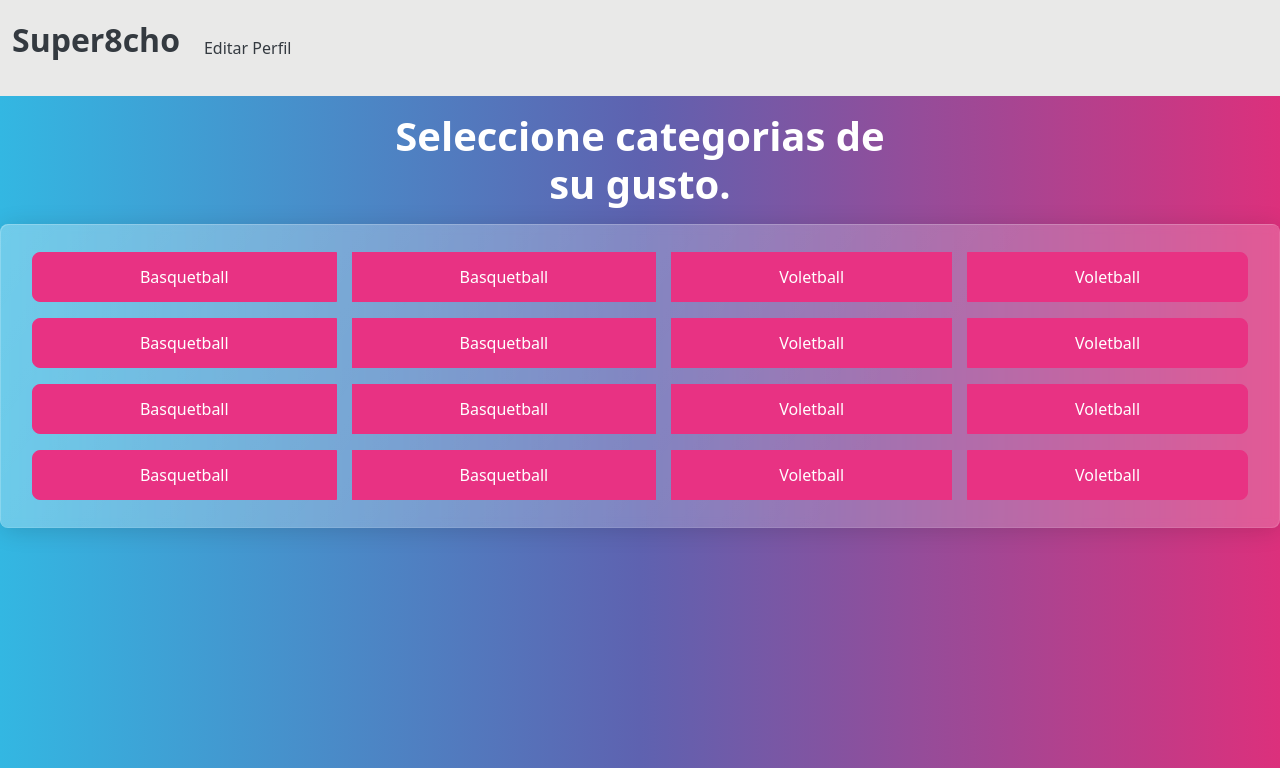
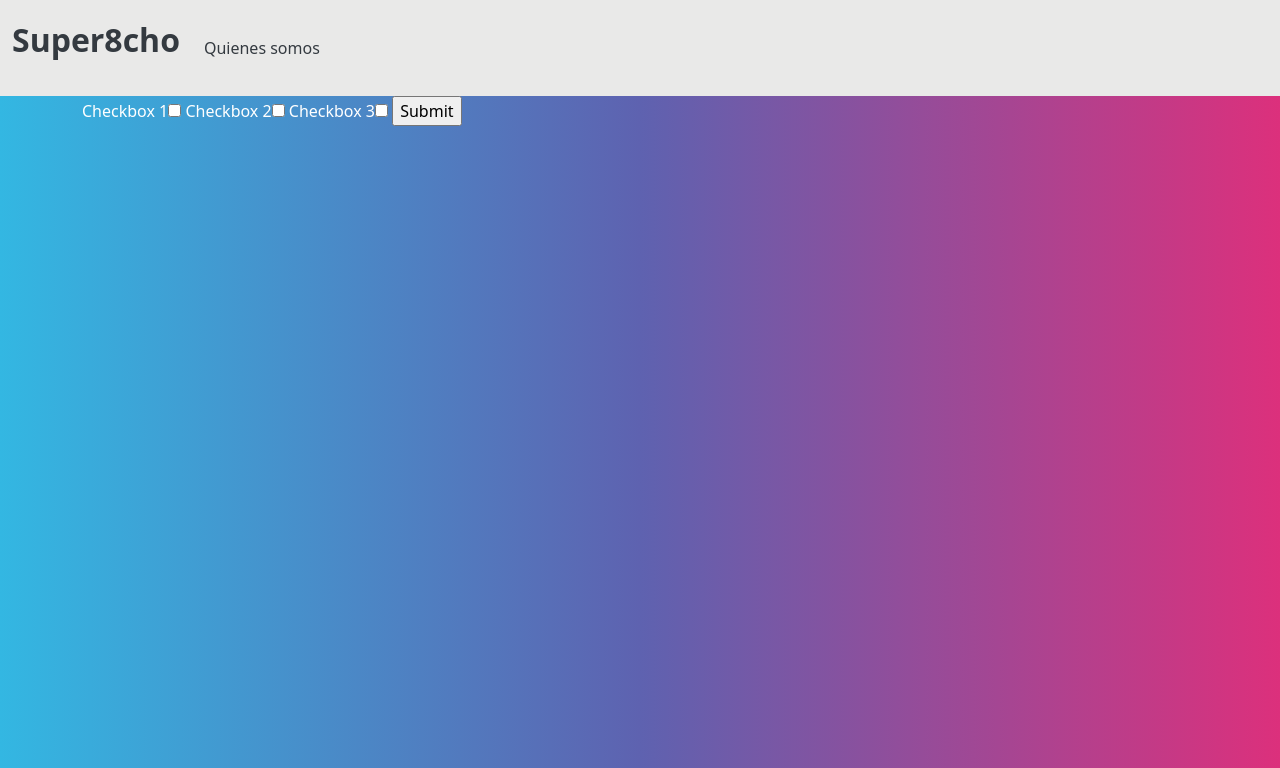
Before and after one commit to titin90/proyecto, a Flask app: page /perfil in a window 1280 px wide. Shown: the top 768 px of the page. Run offline with Flask 2, Linux system fonts and the light colour scheme; some libraries are stand-ins or nearby versions.

Commit message:
Update perfil.html

```diff
--- a/templates/perfil.html
+++ b/templates/perfil.html
@@ -1,91 +1,9 @@
-<!DOCTYPE html>
-<html lang="en">
-<head>
-    <meta charset="UTF-8">
-    <meta http-equiv="X-UA-Compatible" content="IE=edge">
-    <meta name="viewport" content="width=device-width, initial-scale=1.0">
-    <title>Perfil</title>
-    <link rel="stylesheet" href="https://bootswatch.com/5/quartz/bootstrap.min.css">
-</head>
-<body>
-  <nav class="navbar navbar-expand-lg navbar-light bg-light">
-    <div class="container-fluid">
-      <a class="navbar-brand" href="/"><h2>Super8cho</h2></a>
-      <button class="navbar-toggler" type="button" data-bs-toggle="collapse" data-bs-target="#navbarNav" aria-controls="navbarNav" aria-expanded="false" aria-label="Toggle navigation">
-        <span class="navbar-toggler-icon"></span>
-      </button>
-      <div class="collapse navbar-collapse" id="navbarNav">
-        <ul class="navbar-nav">
-          <li class="nav-item">
-            <a class="nav-link active" aria-current="page" href="/perfil">Editar Perfil</a>
-          </li>
-        </ul>
-      </div>
-    </div>
-  </nav>
-  <div class="p-1"></div>
-    <div class="col-md-5 offset-md-auto mx-auto" style="text-align: center;">
-      <h1>Seleccione categorias de su gusto.</h1>
-    </div>
-    <div class="card card-body">
-      <div class="btn-group" role="group" aria-label="Basic checkbox toggle button group">
-        <input type="checkbox" class="btn-check" id="btncheck6" autocomplete="off">
-        <label class="btn btn-primary" for="btncheck6">Basquetball</label>
-        <div class="p-1"></div>
-        <input type="checkbox" class="btn-check" id="btncheck2" autocomplete="off">
-        <label class="btn btn-primary" for="btncheck2">Basquetball</label>
-        <div class="p-1"></div>
-        <input type="checkbox" class="btn-check" id="btncheck3" autocomplete="off">
-        <label class="btn btn-primary" for="btncheck3">Voletball</label>
-        <div class="p-1"></div>
-        <input type="checkbox" class="btn-check" id="btncheck4" autocomplete="off">
-        <label class="btn btn-primary" for="btncheck4">Voletball</label>
-      </div>
-      <div class="p-1"></div>
-      <div class="btn-group" role="group" aria-label="Basic checkbox toggle button group">
-        <input type="checkbox" class="btn-check" id="btncheck6" autocomplete="off">
-        <label class="btn btn-primary" for="btncheck6">Basquetball</label>
-        <div class="p-1"></div>
-        <input type="checkbox" class="btn-check" id="btncheck6" autocomplete="off">
-        <label class="btn btn-primary" for="btncheck6">Basquetball</label>
-        <div class="p-1"></div>
-        <input type="checkbox" class="btn-check" id="btncheck7" autocomplete="off">
-        <label class="btn btn-primary" for="btncheck7">Voletball</label>
-        <div class="p-1"></div>
-        <input type="checkbox" class="btn-check" id="btncheck8" autocomplete="off">
-        <label class="btn btn-primary" for="btncheck8">Voletball</label>
-      </div>
-      <div class="p-1"></div>
-      <div class="btn-group" role="group" aria-label="Basic checkbox toggle button group">
-        <input type="checkbox" class="btn-check" id="btncheck6" autocomplete="off">
-        <label class="btn btn-primary" for="btncheck6">Basquetball</label>
-        <div class="p-1"></div>
-        <input type="checkbox" class="btn-check" id="btncheck6" autocomplete="off">
-        <label class="btn btn-primary" for="btncheck6">Basquetball</label>
-        <div class="p-1"></div>
-        <input type="checkbox" class="btn-check" id="btncheck7" autocomplete="off">
-        <label class="btn btn-primary" for="btncheck7">Voletball</label>
-        <div class="p-1"></div>
-        <input type="checkbox" class="btn-check" id="btncheck8" autocomplete="off">
-        <label class="btn btn-primary" for="btncheck8">Voletball</label>
-      </div>
-      <div class="p-1"></div>
-      <div class="btn-group" role="group" aria-label="Basic checkbox toggle button group">
-        <input type="checkbox" class="btn-check" id="btncheck6" autocomplete="off">
-        <label class="btn btn-primary" for="btncheck6">Basquetball</label>
-        <div class="p-1"></div>
-        <input type="checkbox" class="btn-check" id="btncheck6" autocomplete="off">
-        <label class="btn btn-primary" for="btncheck6">Basquetball</label>
-        <div class="p-1"></div>
-        <input type="checkbox" class="btn-check" id="btncheck7" autocomplete="off">
-        <label class="btn btn-primary" for="btncheck7">Voletball</label>
-        <div class="p-1"></div>
-        <input type="checkbox" class="btn-check" id="btncheck8" autocomplete="off">
-        <label class="btn btn-primary" for="btncheck8">Voletball</label>
-      </div>
-
-
-
-</body>
-
-</html>
+{% extends "layout.html" %}
+{% block body %}
+<form method="POST" action="/gustos">
+  Checkbox 1<input type="checkbox" value="1" name="mycheckbox">
+  Checkbox 2<input type="checkbox" value="2" name="mycheckbox">
+  Checkbox 3<input type="checkbox" value="3" name="mycheckbox">
+  <input type="submit">
+</form>
+{% endblock %}
```
